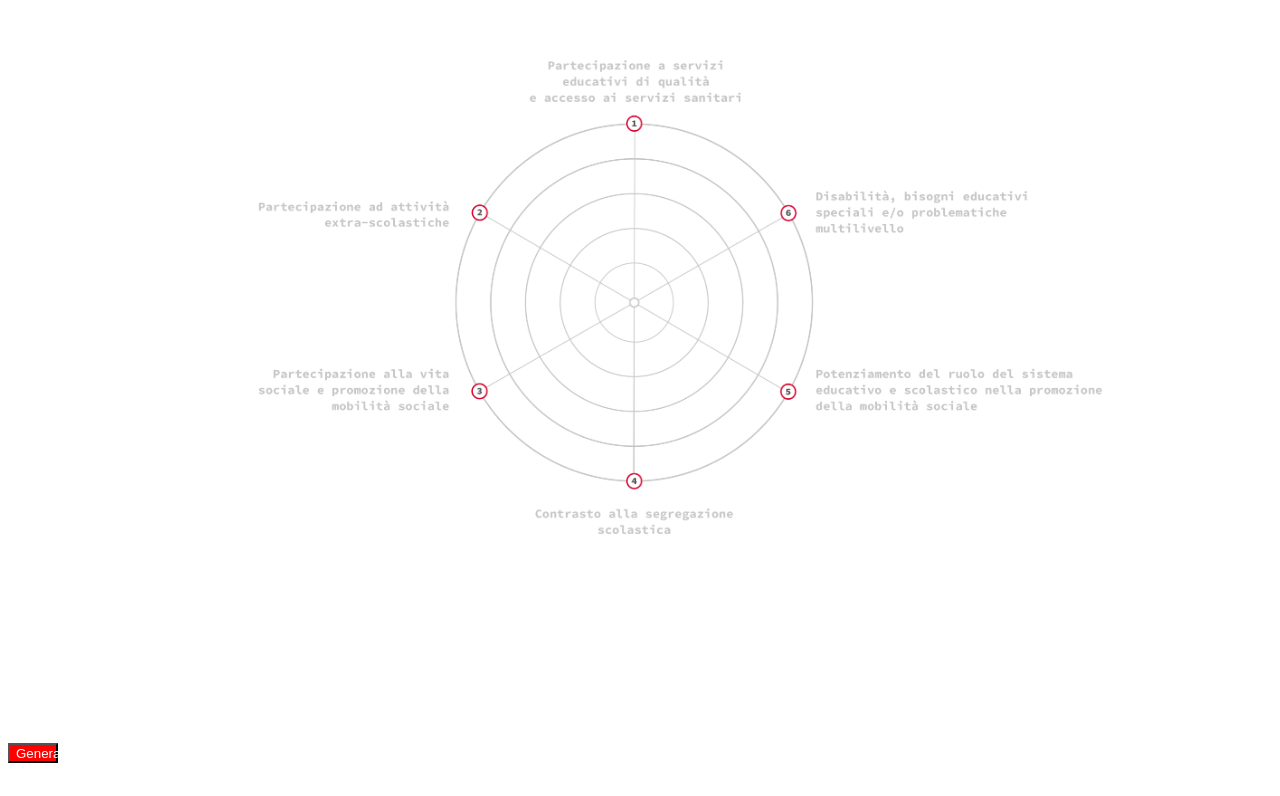
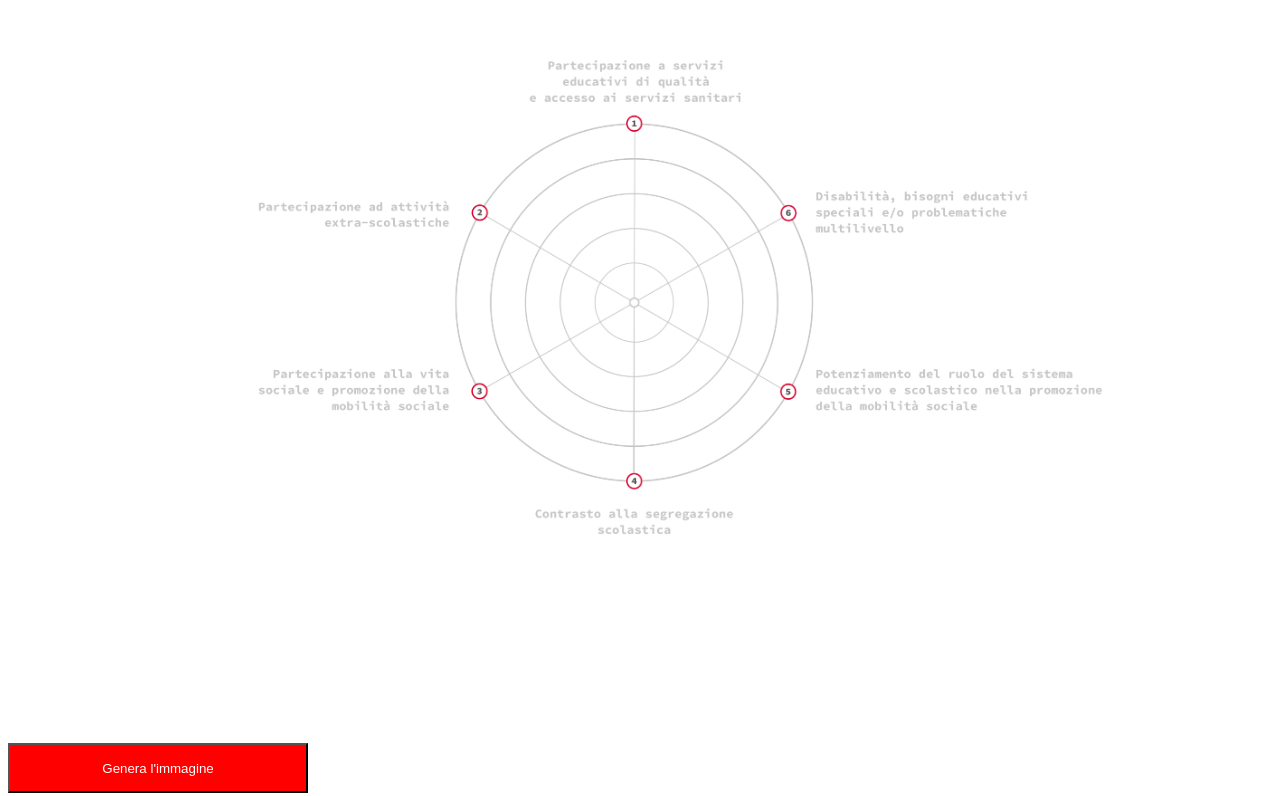
Before and after one commit to michela-rossi/Sfide-per-la-citta, a plain HTML site: page index.html in a window 1280 px wide. Shown: the part 165-961 px from the top of the page. Drawn offline with Linux system fonts and the light colour scheme.

Commit message:
Update Stile.css

```diff
--- a/Stile.css
+++ b/Stile.css
@@ -8,8 +8,9 @@
 .button {
    background-color: red;
     color: white;
-    width: 50px;
-height: 20px;
+    width: 300px;
+    height: 50px;
+    fontt-size; 25px;
   }
 
 #SxC_Base {
```
